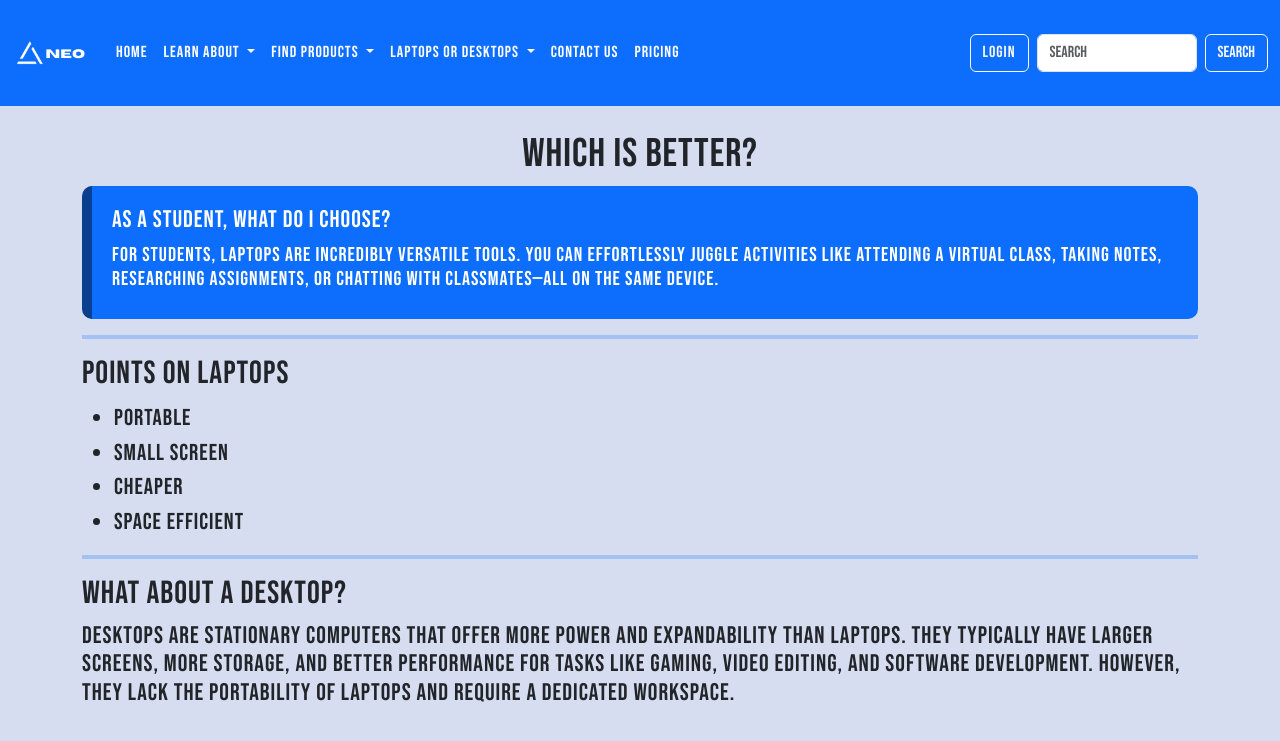
After one commit to TempeHS/2026CT_Web_Khoi.C, a Flask app: page /compare_student.html in a window 1280 px wide. The commit adds this page. Shown: the top 741 px of the page. Run offline with Flask 3, Linux system fonts and the light colour scheme.

Commit message:
final update

```diff
--- a/main.py
+++ b/main.py
@@ -11,8 +11,8 @@ def index():
         ("About Desktops", "Learn about the features desktops", "Learn More", "static/images/Stuff/2.png", "about_desktops.html"),
         ("Quality Laptops", "Find example laptops", "Learn More", "static/images/Stuff/3.png", "find_laptops.html"),
         ("Quality Desktops", "Find example desktops", "Learn More", "static/images/Stuff/4.png", "find_laptops.html"),
-        ("Which Is Better (For Students)", "Determine which is better for school", "Learn More", "static/images/Stuff/5.png", "about_laptops.html"),
-        ("Which Is Better (For Students)", "Determine which is better for the workplace", "Learn More", "static/images/Stuff/6.png", "about_laptops.html"),
+        ("Which Is Better (For Students)", "Determine which is better for school", "Learn More", "static/images/Stuff/5.png", "compare_student.html"),
+        ("Which Is Better (For Employees)", "Determine which is better for the workplace", "Learn More", "static/images/Stuff/6.png", "compare_employee.html"),
     )
     return render_template("index.html", cards = card_data), 200
 
@@ -48,5 +48,13 @@ def find_laptops():
 def find_desktops():
     return render_template("find_desktops.html"), 200
 
+@app.route('/compare_student.html')
+def compare_student():
+    return render_template("compare_student.html"), 200
+
+@app.route('/compare_employee.html')
+def compare_employee():
+    return render_template("compare_employee.html"), 200
+
 if __name__ == '__main__':
     app.run(debug=True)
--- a/static/css/style.css
+++ b/static/css/style.css
@@ -25,7 +25,6 @@ body {
   .carousel-inner img {
     height: auto;
     width: 100%;
-    max-height: 75vh;
     object-fit: cover;
   }
 }
--- /dev/null
+++ b/templates/compare_student.html
@@ -0,0 +1,32 @@
+{% extends 'layout.html' %}{% block content %}
+<div class="container">
+  <br />
+  <h1 class="d-flex justify-content-center">Which is better?</h1>
+  <div class="callout">
+    <h4>As a student, what do I choose?</h4>
+    <h5>
+      For students, laptops are incredibly versatile tools. You can effortlessly
+      juggle activities like attending a virtual class, taking notes,
+      researching assignments, or chatting with classmates—all on the same
+      device.
+    </h5>
+  </div>
+  <hr class="divider" />
+  <h2>Points on laptops</h2>
+  <ul>
+    <li class="shop">Portable</li>
+    <li class="shop">Small Screen</li>
+    <li class="shop">Cheaper</li>
+    <li class="shop">Space Efficient</li>
+  </ul>
+  <hr class="divider" />
+  <h2>What about a desktop?</h2>
+  <h4>
+    Desktops are stationary computers that offer more power and expandability
+    than laptops. They typically have larger screens, more storage, and better
+    performance for tasks like gaming, video editing, and software development.
+    However, they lack the portability of laptops and require a dedicated
+    workspace.
+  </h4>
+</div>
+{% endblock %}
--- a/templates/partials/menu.html
+++ b/templates/partials/menu.html
@@ -70,8 +70,16 @@
             Laptops Or Desktops
           </a>
           <ul class="dropdown-menu">
-            <li><a class="dropdown-item" href="#">For Students</a></li>
-            <li><a class="dropdown-item" href="#">For Employees</a></li>
+            <li>
+              <a class="dropdown-item" href="/compare_student.html"
+                >For Students</a
+              >
+            </li>
+            <li>
+              <a class="dropdown-item" href="/compare_employee.html"
+                >For Employees</a
+              >
+            </li>
             <li><hr class="dropdown-divider" /></li>
             <li><a class="dropdown-item" href="#">Gurt: Yo</a></li>
           </ul>
@@ -83,11 +91,7 @@
           <a class="nav-link basic-3" href="/pricing.html">Pricing</a>
         </li>
       </ul>
-      <a
-        class="btn btn-outline-light text-light me-2"
-        href="login.html"
-        role="button"
-      >
+      <a type="button" class="btn btn-outline-light me-2" href="login.html">
         Login
       </a>
       <form class="d-flex" role="search">
```
Also changed, not shown: templates/compare_employee.html (added, +32 -0 lines), templates/index.html (+5 -4 lines), templates/login.html (+12 -12 lines), templates/signup.html (+10 -10 lines).
